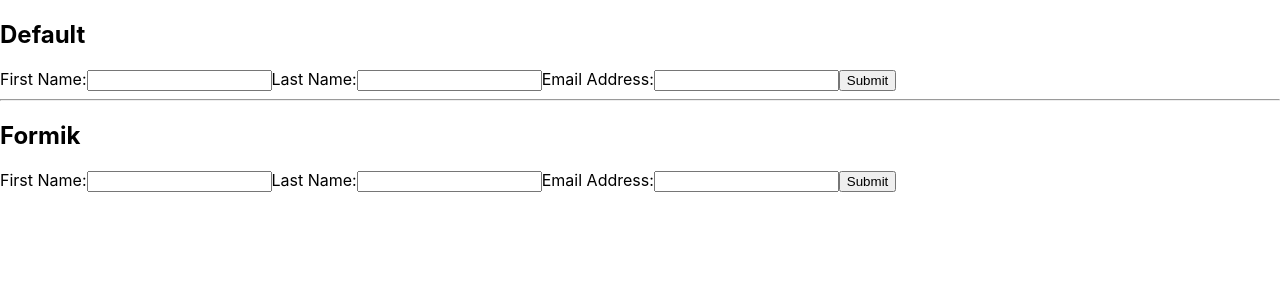
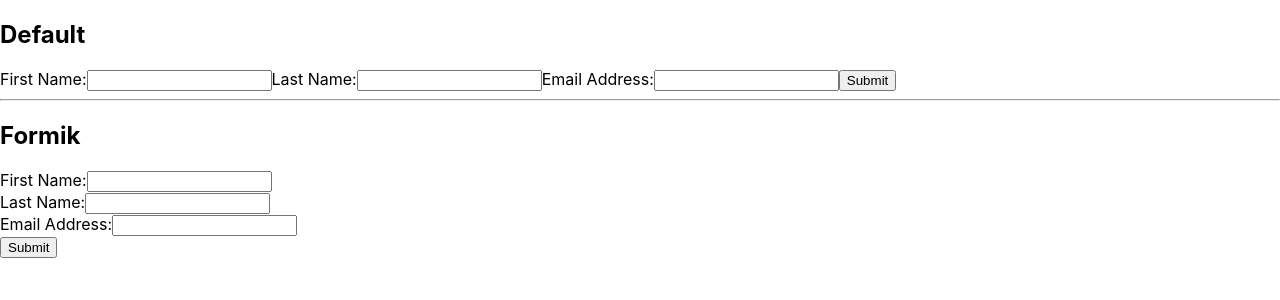
Before and after one commit to jeonghwan-kim/2022-02-01-react-form, a React (Create React App) app: page / in a window 1280 px wide. Shown: the top 300 px of the page. Built offline with nearby package versions, Linux system fonts and the light colour scheme.

Commit message:
yup 추가

```diff
--- a/package.json
+++ b/package.json
@@ -15,7 +15,8 @@
     "react-dom": "^17.0.2",
     "react-scripts": "5.0.0",
     "typescript": "^4.5.5",
-    "web-vitals": "^2.1.4"
+    "web-vitals": "^2.1.4",
+    "yup": "^0.32.11"
   },
   "scripts": {
     "start": "react-scripts start",
--- a/src/SignupFormFormik.tsx
+++ b/src/SignupFormFormik.tsx
@@ -1,11 +1,14 @@
 import { useFormik } from "formik";
 import { FC } from "react";
+import * as Yup from "yup";
 
-interface SignupFormValue {
-  firstName: string;
-  lastName: string;
-  email: string;
-}
+const validationSchema = Yup.object({
+  firstName: Yup.string().required("Required").max(15),
+  lastName: Yup.string().required("Required"),
+  email: Yup.string().required("Required"),
+});
+
+type SignupFormValue = Yup.InferType<typeof validationSchema>;
 
 const SignupFormFormik: FC = () => {
   const formik = useFormik<SignupFormValue>({
@@ -14,36 +17,52 @@
       lastName: "",
       email: "",
     },
+    validationSchema,
     onSubmit: (values) => {
       alert(JSON.stringify(values, null, 4));
     },
   });
   return (
     <form onSubmit={formik.handleSubmit}>
+      <div>
         <label htmlFor="firstName">First Name:</label>
         <input
           id="firstName"
           name="firstName"
           type="text"
           onChange={formik.handleChange}
+          onBlur={formik.handleBlur}
           value={formik.values.firstName}
         />
+        {formik.touched.firstName && formik.errors.firstName && (
+          <p>{formik.errors.firstName}</p>
+        )}
+      </div>
+      <div>
         <label htmlFor="firstName">Last Name:</label>
         <input
           id="lastName"
           name="lastName"
           type="text"
           onChange={formik.handleChange}
+          onBlur={formik.handleBlur}
           value={formik.values.lastName}
         />
+        {formik.touched.lastName && formik.errors.lastName && (
+          <p>{formik.errors.lastName}</p>
+        )}
+      </div>
+      <div>
         <label htmlFor="email">Email Address:</label>
         <input
           id="email"
           name="email"
           type="email"
           onChange={formik.handleChange}
+          onBlur={formik.handleBlur}
           value={formik.values.email}
         />
+      </div>
       <button type="submit">Submit</button>
     </form>
   );
```
Also changed, not shown: 1 other file (tests, documents, lock files or other folders). Lines whose indentation alone changed are shown as unchanged.
